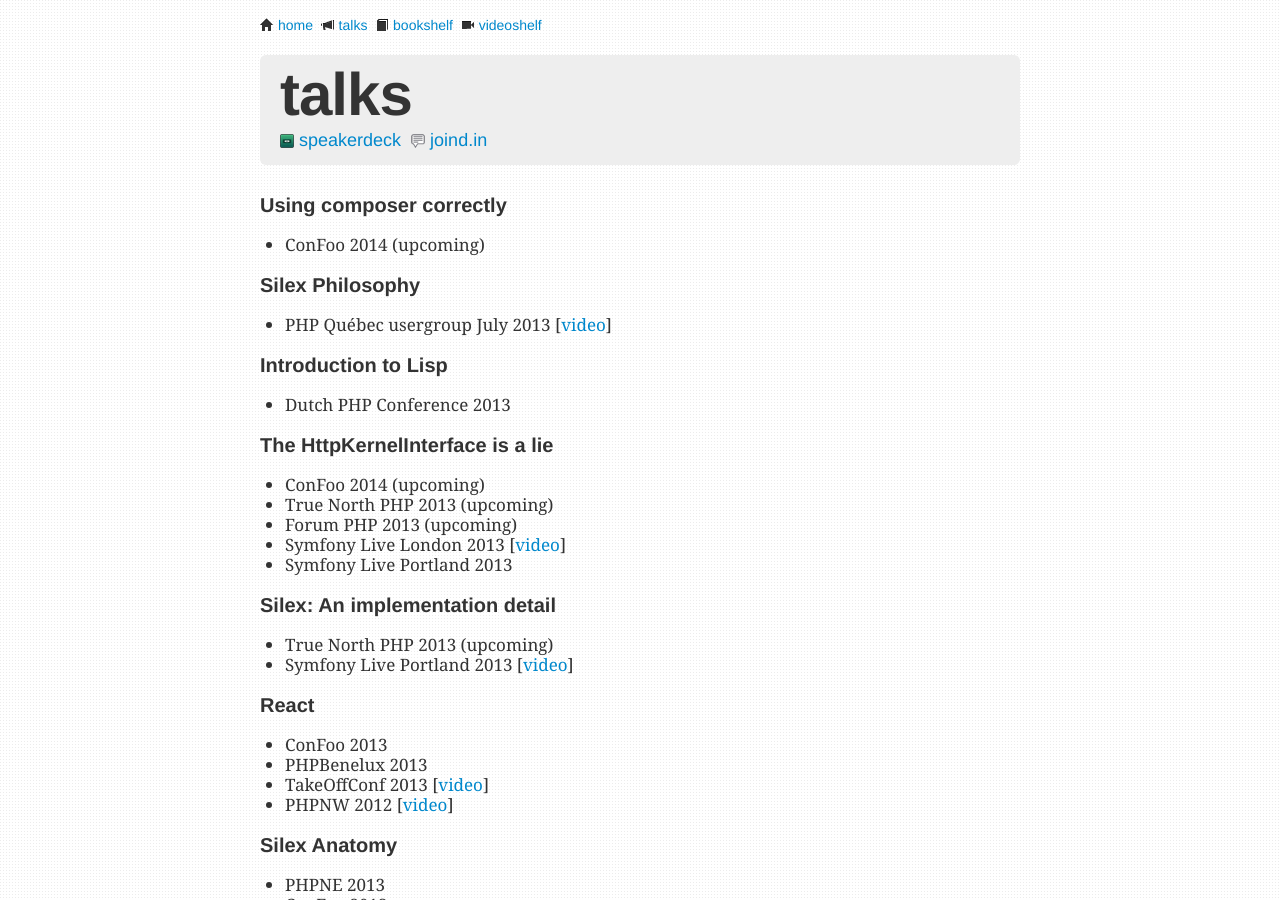
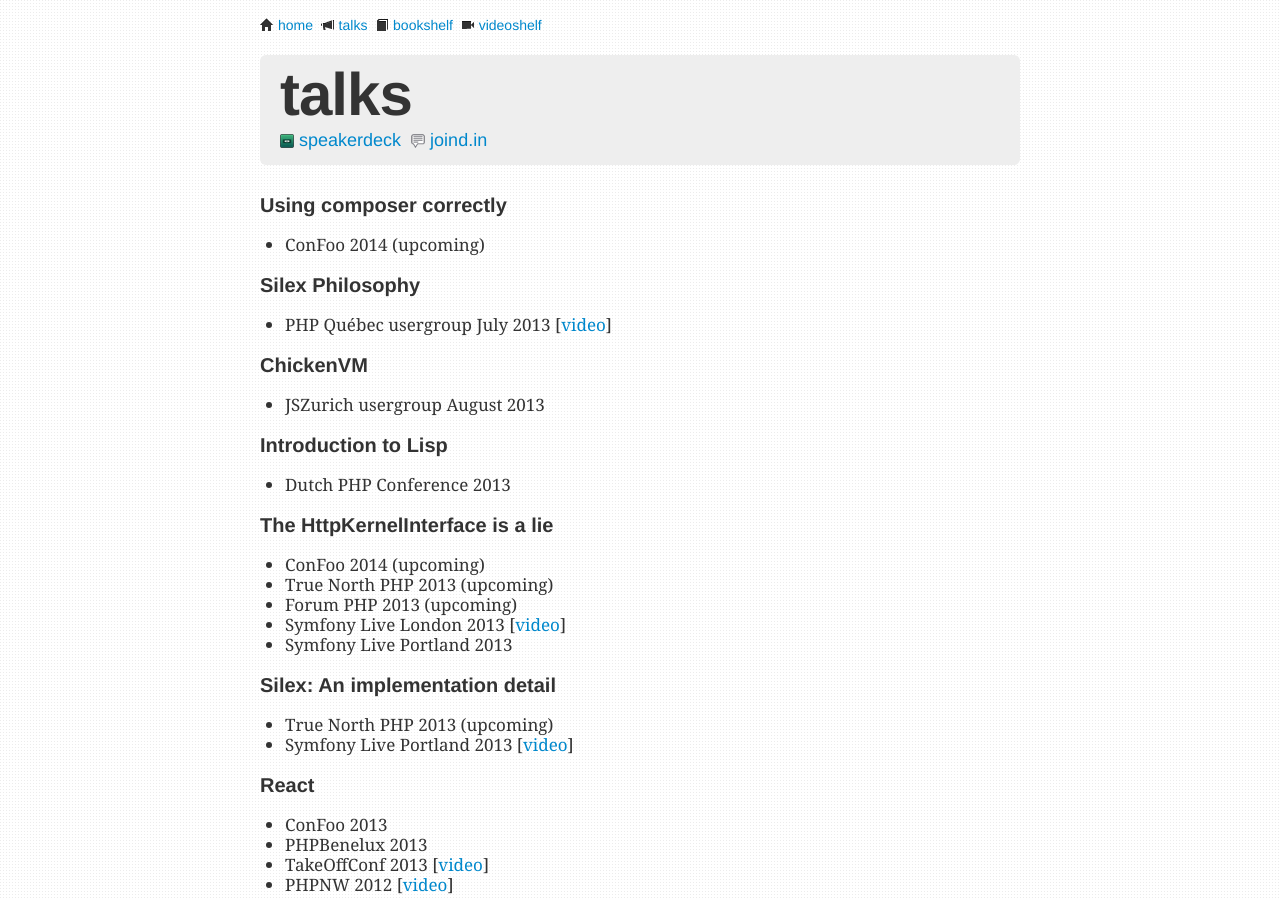
Before and after one commit to igorw/weblog, a Jekyll site: the page built from talks.md, in a window 1280 px wide and 900 px high. Built offline with Jekyll 4.4.1, drawn with Linux system fonts in a browser that asks for light colours; Markdown is read by kramdown in place of the engine named in the settings.

Commit message:
add chicken talk from jszurich

```diff
--- a/talks.md
+++ b/talks.md
@@ -18,6 +18,10 @@
 ### Silex Philosophy
 
 * PHP Québec usergroup July 2013 [[video](http://www.youtube.com/watch?v=RDVtnsoOysE)]
+
+### ChickenVM
+
+* JSZurich usergroup August 2013
 
 ### Introduction to Lisp
 
```
